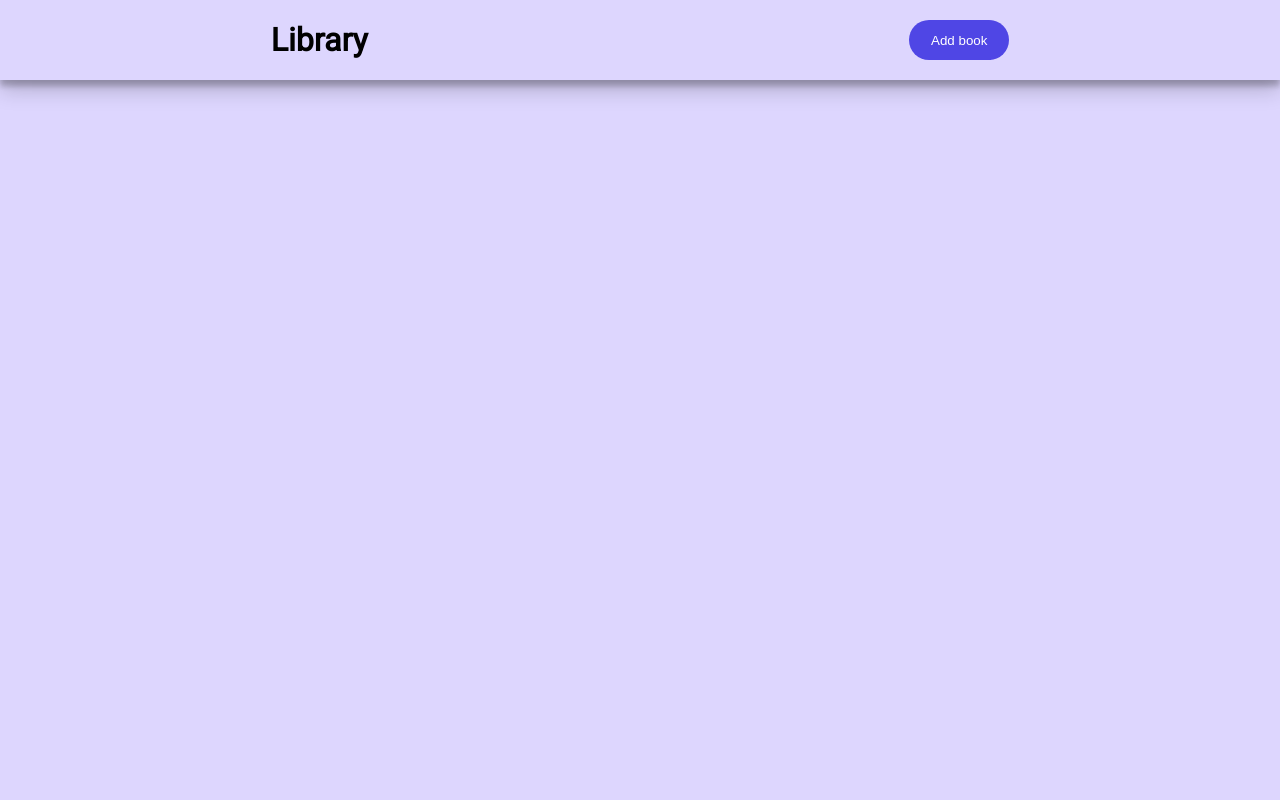
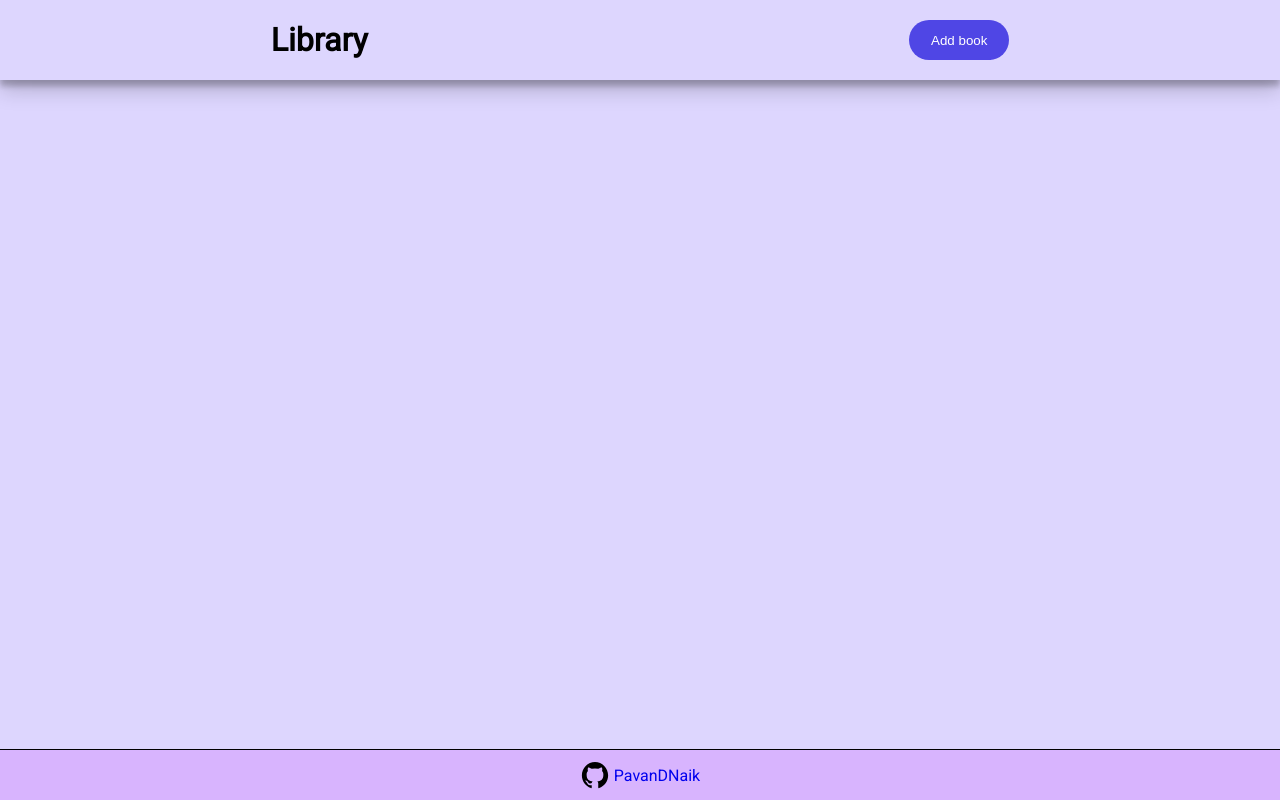
Before and after one commit to PavanDNaik/Library, a plain HTML site: page index.html in a window 1280 px wide. Drawn offline with Linux system fonts and the light colour scheme.

Commit message:
done for now

```diff
--- a/index.css
+++ b/index.css
@@ -7,6 +7,7 @@ body{
     margin: 0;
     font-family: 'Roboto', sans-serif;
     background-color: #ddd6fe;
+    overflow: auto;
 }
 
 .pop-up > form{
@@ -186,4 +187,33 @@ header{
     top: 0;
     left: 0;
     right: 0;
+    z-index: 3;
 }
+
+footer{
+    position: fixed;
+    bottom: 0;
+    left: 0;
+    right: 0;
+    display: flex;
+    align-items: center;
+    justify-content: center;
+    height: 50px;
+    border-top: 1px solid black;
+    background-color: #d8b4fe;
+    z-index: 3;
+}
+
+footer img{
+    height: 30px;
+}
+a{
+    text-decoration: none;
+    display: flex;
+    align-items: center;
+    justify-content: space-between;
+}
+
+a:active{
+    text-decoration: none;
+}
--- a/index.html
+++ b/index.html
@@ -29,7 +29,9 @@
     </dialog>
     <div id="Shelf" class="Shelf">
     </div>
-
+    <footer>
+        <a href="https://github.com/PavanDNaik"><img src="images/logo-github.svg" alt="GitHub">&nbsp;PavanDNaik</a>
+    </footer>
     <script src="index.js"></script>
 
     <!--  popins  -->
```
Also changed, not shown: images/logo-github.svg (added).
